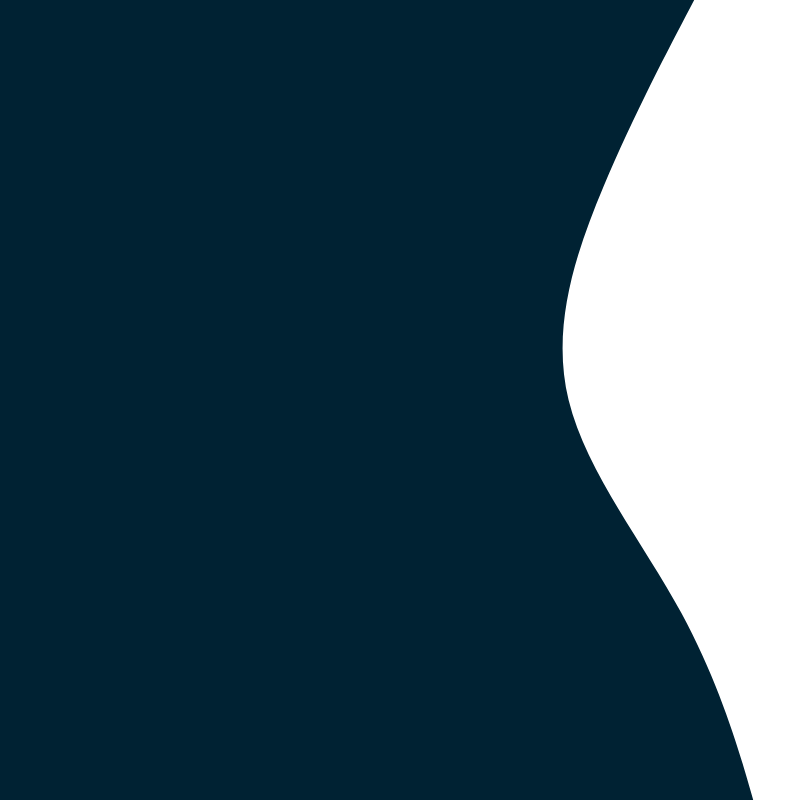
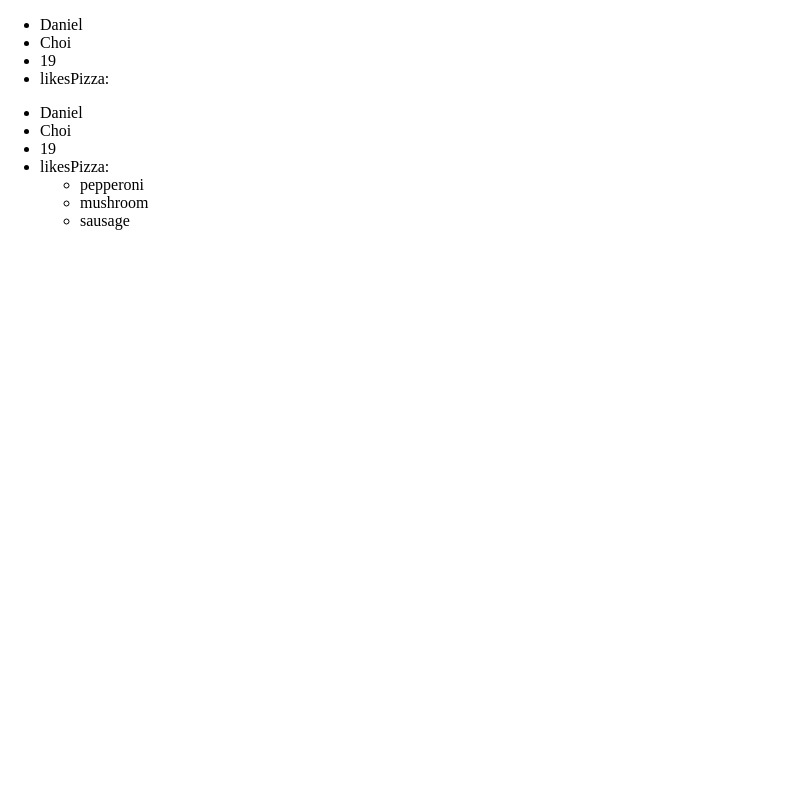
Before and after one commit to Hack4ImpactFall2021/y-knot, a React (Create React App) app: page / in a window 1280 px wide. Shown: the whole page, without its empty margins (0-792 px from the left). Built offline with nearby package versions, Linux system fonts and the light colour scheme.

Commit message:
finished

```diff
--- a/src/App.tsx
+++ b/src/App.tsx
@@ -1,14 +1,26 @@
 import React from 'react';
-import Login from './LoginPage/Login';
+import DanielsComponent from './DanielC';
 
 import './App.css';
 
 const App = () => {
-    return (
-
-
-        <Login />
-    );
-}
+  return (
+    <div>
+      <DanielsComponent
+        firstName="Daniel"
+        lastName="Choi"
+        age={19}
+        likesPizza={false}
+      />
+      <DanielsComponent
+        firstName="Daniel"
+        lastName="Choi"
+        age={19}
+        likesPizza={true}
+        toppings={["pepperoni", "mushroom", "sausage"]}
+      />
+    </div>
+  );
+};
 
 export default App;
--- a/src/DanielC.tsx
+++ b/src/DanielC.tsx
@@ -26,15 +26,17 @@ const DanielsComponent:React.FC<DanielsProps> = (props) =>  {
       <li>{props.lastName}</li>
       <li>{props.age}</li>
       <li>likesPizza: {props.likesPizza}</li>
+
       {props.likesPizza && (
         <ul>
           {
-            props.toppings.map(t => {
+            props.toppings.map(t => (
               <li>{t}</li>
-            })
+            ))
           }
         </ul>
       )}
+
     </ul>
   )
 }
```
